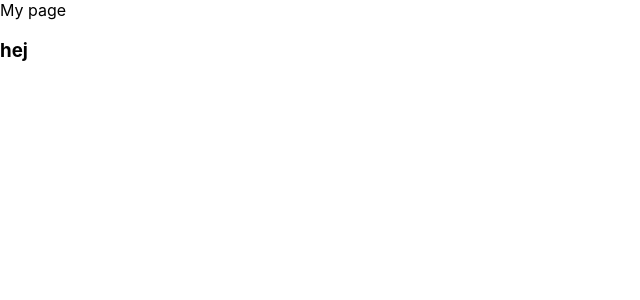
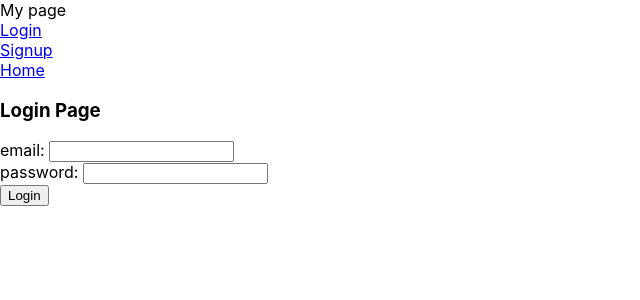
Before and after one commit to Nraxi/examen, a React (Create React App) app in the folder frontend-my-examen/: page /login in a window 1280 px wide. Shown: the top 300 px of the page, without its empty margins (0-640 px from the left). Built offline with nearby package versions, Linux system fonts and the light colour scheme.

Commit message:
first logic for Login

```diff
--- a/frontend-my-examen/package.json
+++ b/frontend-my-examen/package.json
@@ -6,6 +6,7 @@
     "@testing-library/jest-dom": "^5.16.5",
     "@testing-library/react": "^13.4.0",
     "@testing-library/user-event": "^13.5.0",
+    "axios": "^1.4.0",
     "js-cookie": "^3.0.5",
     "react": "^18.2.0",
     "react-dom": "^18.2.0",
--- a/frontend-my-examen/src/App.js
+++ b/frontend-my-examen/src/App.js
@@ -1,14 +1,54 @@
-import React from 'react'
-import { Outlet } from 'react-router-dom'
+import React, { useState } from 'react'
+import { Link, Outlet, useNavigate } from 'react-router-dom'
+import Alert from './handlers/Alert'
 
 function App() {
+
+  const [jwtToken, setJwtToken] = useState("")
+  const [alertMessage, setAlertMessage] = useState("")
+  const [alertClassName, setAlertClassName] = useState("d-none")
+
+
+  const navigate = useNavigate();
+
+  const LogOut = () => {
+    setJwtToken("");
+    navigate("/login")
+  }
+
+
   return (
     <div>
       My page
+      <nav>
+        <div>
+          {jwtToken === ""
+            ? <Link to="/login"><span>Login</span></Link>
+            : <Link to="#" onClick={LogOut}><span>Logout</span></Link>
+          }<br />
+
+          {jwtToken === "" &&
+            <>
+              <Link to="/signup"><span>Signup</span></Link><br />
+            </>
+          }
+
+          <Link to="/">Home</Link><br />
+          {jwtToken !== "" &&
+            <>
+              <Link to="/product">Products</Link><br />
+            </>
+          }
+        </div>
+      </nav >
       <div>
-        <Outlet />
+        <Alert
+          message={alertMessage}
+          className={alertClassName}
+        />
+        <Outlet context={{ jwtToken, setJwtToken, setAlertMessage, setAlertClassName }} />
       </div>
-    </div>
+    </div >
   )
 }
 
--- /dev/null
+++ b/frontend-my-examen/src/handlers/Alert.js
@@ -0,0 +1,9 @@
+import React from 'react'
+
+export default function Alert(props) {
+  return (
+    <div className={"alert" + props.className} role="alert">
+      {props.message}
+    </div>
+  )
+}
--- /dev/null
+++ b/frontend-my-examen/src/handlers/Axios.js
@@ -0,0 +1,6 @@
+import axios from 'axios';
+
+
+axios.defaults.baseURL = 'https://localhost:8000';
+axios.defaults.headers.common['Authorization'] = AUTH_TOKEN;
+axios.defaults.headers.post['Content-Type'] = 'application/x-www-form-urlencoded';
--- /dev/null
+++ b/frontend-my-examen/src/handlers/Input.js
@@ -0,0 +1,27 @@
+import { forwardRef } from "react"
+
+const Input = forwardRef((props, ref) => {
+  return (
+    <div>
+      <label
+        htmlFor={props.name}
+        className="form-label">{props.title}
+      </label>
+      <input
+        type={props.type}
+        className={props.className}
+        id={props.id}
+        ref={ref}
+        name={props.name}
+        placeholder={props.placeholder}
+        value={props.value}
+        autoComplete={props.autoComplete}
+        onChange={props.onChange}
+      />
+      <div className={props.errorDiv}>{props.errorMsg}</div>
+    </div>
+
+  )
+});
+
+export default Input
--- a/frontend-my-examen/src/handlers/PrivateRoute.js
+++ b/frontend-my-examen/src/handlers/PrivateRoute.js
@@ -1,14 +1,28 @@
+// import React from 'react';
+// import { Navigate } from 'react-router-dom';
+
+// const PrivateRoute = ({ children }) => {
+//   const hasAccessTokenCookie = document.cookie.includes('AccessToken');
+
+//   return hasAccessTokenCookie ? (
+//     children
+//   ) : (
+//     <Navigate to="/login" replace />
+//   );
+// };
+
+// export default PrivateRoute;
 import React from 'react';
-import { Navigate } from 'react-router-dom';
+import { Navigate, useOutletContext } from 'react-router-dom';
 
 const PrivateRoute = ({ children }) => {
-  const hasAccessTokenCookie = document.cookie.includes('AccessToken');
+  const { setJwtToken } = useOutletContext();
 
-  return hasAccessTokenCookie ? (
-    children
-  ) : (
-    <Navigate to="/login" replace />
-  );
+  if (setJwtToken !== "") {
+    return <>{children}</>;
+  } else {
+    return <Navigate to="/login" replace />;
+  }
 };
 
 export default PrivateRoute;
--- a/frontend-my-examen/src/pages/Login.jsx
+++ b/frontend-my-examen/src/pages/Login.jsx
@@ -1,11 +1,95 @@
-import React from 'react'
+import React, { useState } from 'react'
+import { Navigate, useNavigate, useOutletContext } from 'react-router-dom'
+import Input from '../handlers/Input'
+import axios from 'axios'
 
 
-function Login() {
+
+
+
+function Login(props) {
+  const [email, setEmail] = useState("")
+  const [password, setPassword] = useState("")
+  const { setJwtToken } = useOutletContext();
+  const { setAlertMessage } = useOutletContext();
+  const { setAlertClassName } = useOutletContext();
+
+  const navigate = useNavigate();
+
+  const handleSubmit = (event) => {
+    event.preventDefault();
+
+    const Body = {
+      email: email,
+      password: password,
+    }
+
+    console.log(Body);
+
+    // axios.post("v1/login", Body)
+    //     .then((res) => {
+    //       setCookie(res.data);
+    //       Navigate('/product', { replace: true });
+    //     })
+    //     .catch((error) => {
+    //       setErrorMsg(error.data);
+    //     })
+    // }
+
+    if (email === "admin300") {
+      setJwtToken("abc");
+      setAlertClassName("")
+      setAlertMessage("")
+
+      navigate("/")
+    } else {
+      setEmail("")
+      setPassword("")
+      setAlertClassName("alert-danger")
+      setAlertMessage("invalid credentials")
+    }
+  }
+
   return (
-    <div>
-      <h3>hej</h3>
-    </div>
+    <>
+      <div>
+        <h3>Login Page</h3>
+        <div>
+          <form onSubmit={handleSubmit}>
+            <Input
+              type="text"
+              name="email"
+              id="email"
+              value={email}
+
+              title="email: "
+              autoComplete="email-new"
+              className="email"
+              onChange={(event) => setEmail(event.target.value)}
+            />
+
+            <Input
+              type="text"
+              name="password"
+              id="password"
+              value={password}
+
+              title="password: "
+              autoComplete="password"
+              className="password"
+              onChange={(event) => setPassword(event.target.value)}
+            />
+
+            <input
+              type="submit"
+              className='btn'
+              value="Login"
+            />
+          </form>
+
+        </div>
+      </div >
+    </>
   )
 }
 
```
Also changed, not shown: frontend-my-examen/src/pages/Signup.jsx (added, +57 -0 lines), 1 other file (tests, documents, lock files or other folders).
